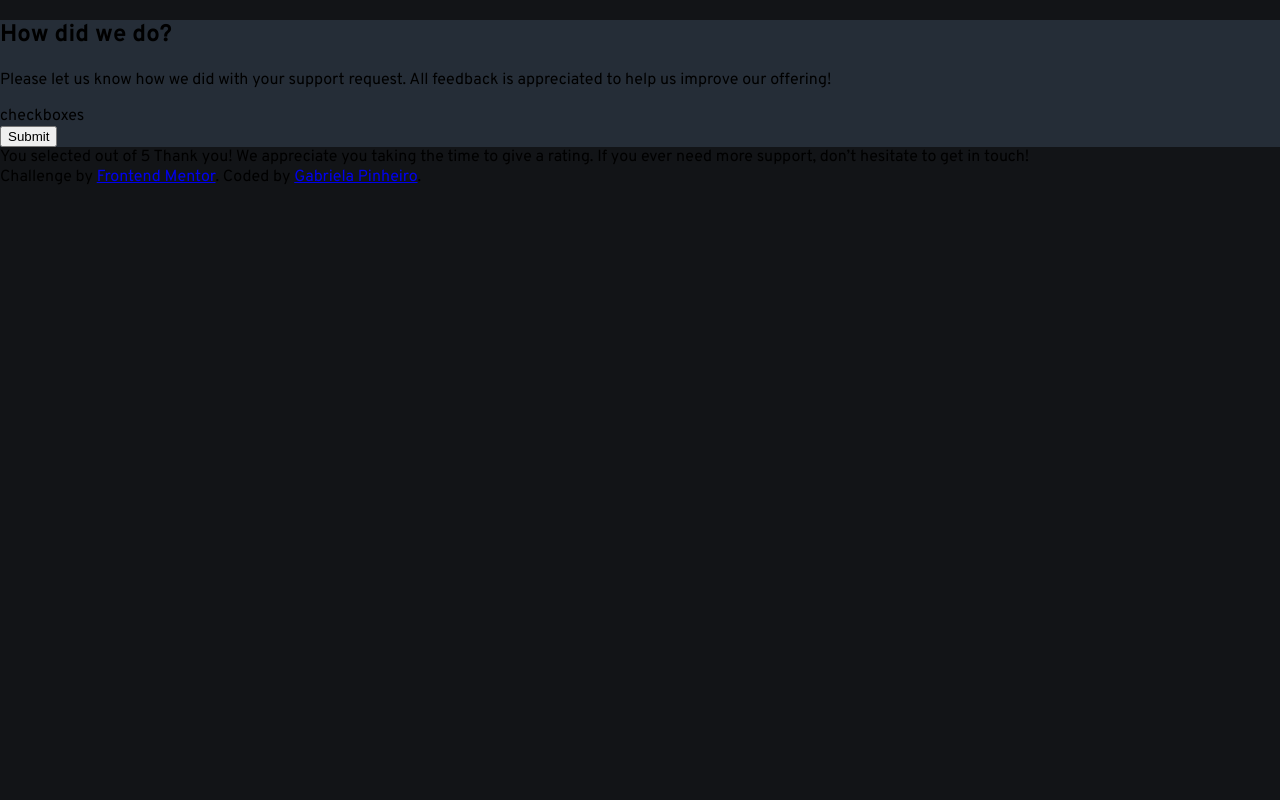
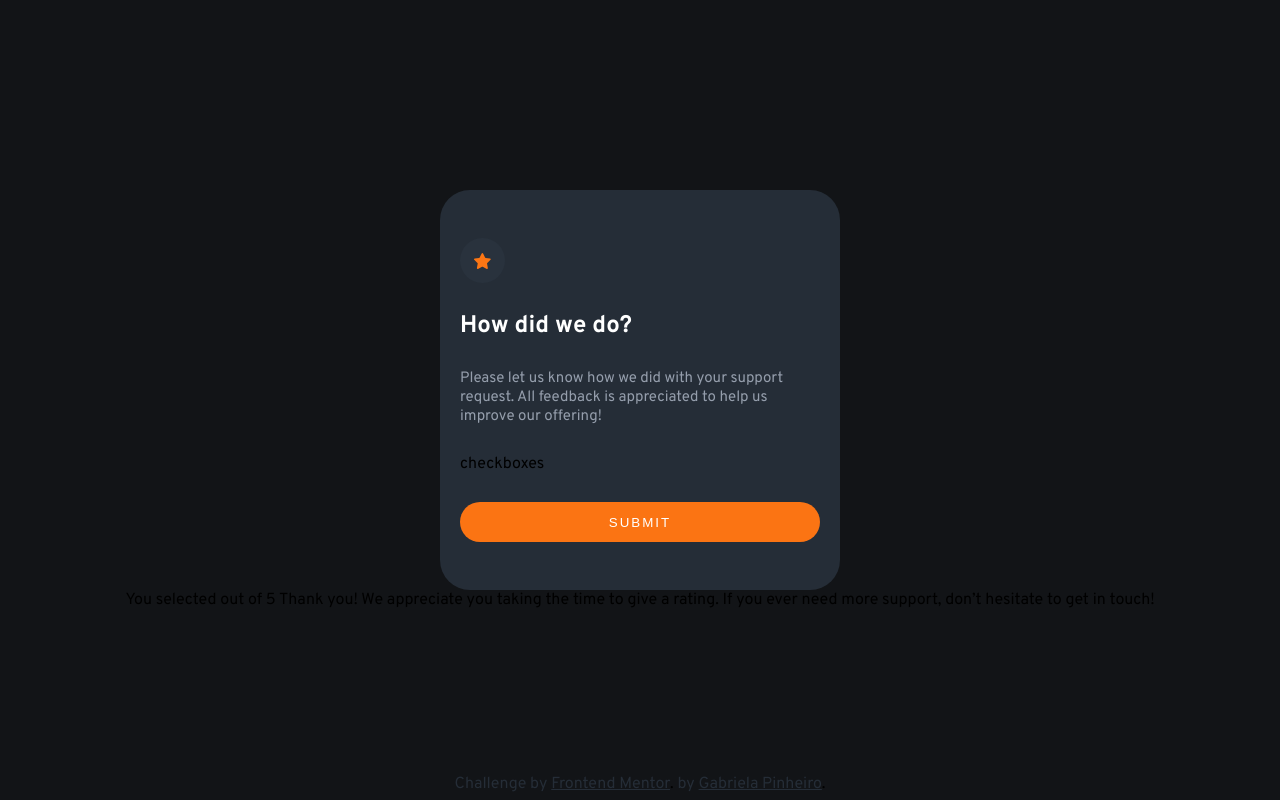
Before and after one commit to SpruceGabriela/front-end-mentor-1, a plain HTML site: page index.html in a window 1280 px wide. Drawn offline with Linux system fonts and the light colour scheme.

Commit message:
add principal styles

```diff
--- a/css/style.css
+++ b/css/style.css
@@ -11,10 +11,74 @@
 body {
   padding: 0;
   margin: 0;
+  height: 100vh;
   background-color: var(--dark-blue);
   font-family: 'Overpass', sans-serif;
+  display: flex;
+  align-items: center;
+  justify-content: center;
+  flex-direction: column;
+  position: relative;
+}
+
+.attribution {
+  position: absolute;
+  bottom: 6px;
+}
+
+.attribution > * {
+  color: var(--rating-card);
 }
 
 .rating {
   background-color: var(--rating-card);
+  width: 100%;
+  max-width: 400px;
+  height: 100%;
+  max-height: 400px;
+  border-radius: 30px;
+  padding: 20px;
+  box-sizing: border-box;
+  display: flex;
+  flex-direction: column;
+  justify-content: space-evenly;
 }
+
+.rating_icon {
+  height: 45px;
+  width: 45px;
+  background-color: hsl(213, 19%, 20%);
+  border-radius: 50%;
+  display: flex;
+  justify-content: center;
+  align-items: center;
+}
+
+.rating_title {
+  margin: 0;
+  color: var(--white);
+  font-size: 24px;
+}
+
+.rating_subtitle {
+  margin: 0;
+  color: var(--light-gray);
+  font-size: 15px;
+}
+
+.rating_submit {
+  border: 0;
+  border-radius: 20px;
+  height: 40px;
+  text-transform: uppercase;
+  letter-spacing: 2px;
+  color: var(--white);
+  background-color: var(--orange);
+  cursor: pointer;
+  transition: 0.3s;
+}
+
+.rating_submit:hover {
+  color: var(--orange);
+  background-color: var(--white);
+}
--- a/index.html
+++ b/index.html
@@ -12,6 +12,11 @@
 </head>
 <body>
   <section class="rating">
+    <div class="rating_icon">
+      <svg width="17" height="16" xmlns="http://www.w3.org/2000/svg">
+        <path d="m9.067.43 1.99 4.031c.112.228.33.386.58.422l4.45.647a.772.772 0 0 1 .427 1.316l-3.22 3.138a.773.773 0 0 0-.222.683l.76 4.431a.772.772 0 0 1-1.12.813l-3.98-2.092a.773.773 0 0 0-.718 0l-3.98 2.092a.772.772 0 0 1-1.119-.813l.76-4.431a.77.77 0 0 0-.222-.683L.233 6.846A.772.772 0 0 1 .661 5.53l4.449-.647a.772.772 0 0 0 .58-.422L7.68.43a.774.774 0 0 1 1.387 0Z" fill="#FC7614"/>
+      </svg>
+    </div>
     <h1 class="rating_title">How did we do?</h1>
     <p class="rating_subtitle">Please let us know how we did with your support request. All feedback is appreciated to help us improve our offering!</p>
     <div class="rating_options">checkboxes</div>
@@ -31,8 +36,8 @@
 
 
   <div class="attribution">
-    Challenge by <a href="https://www.frontendmentor.io?ref=challenge" target="_blank">Frontend Mentor</a>.
-    Coded by <a href="#">Gabriela Pinheiro</a>.
+    <span>Challenge by</span> <a href="https://www.frontendmentor.io?ref=challenge" target="_blank">Frontend Mentor</a>.
+    <span>by</span> <a href="https://github.com/SpruceGabriela">Gabriela Pinheiro</a>.
   </div>
 </body>
 </html>
```
Also changed, not shown: assets/icon-star.svg (deleted).
